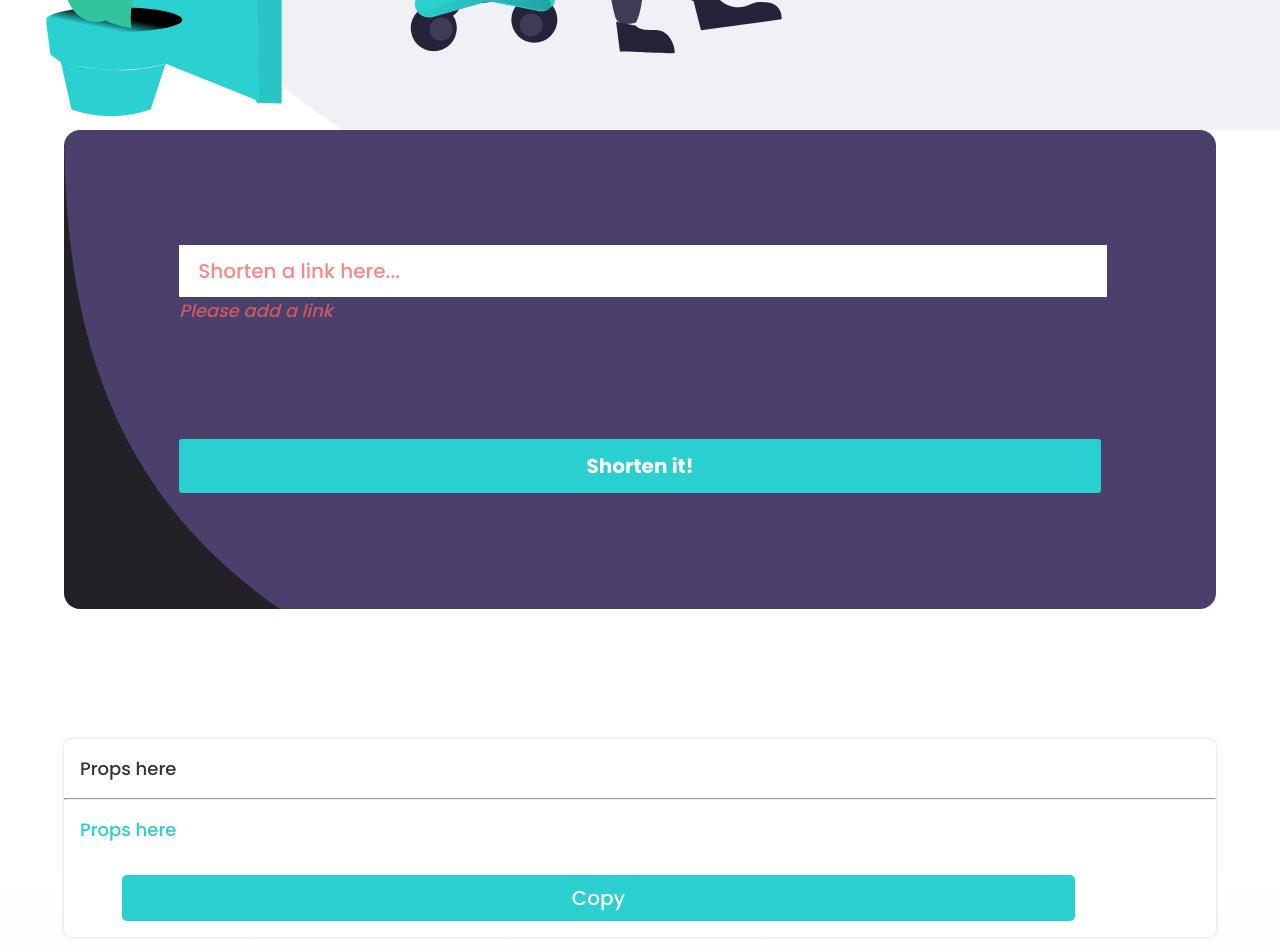
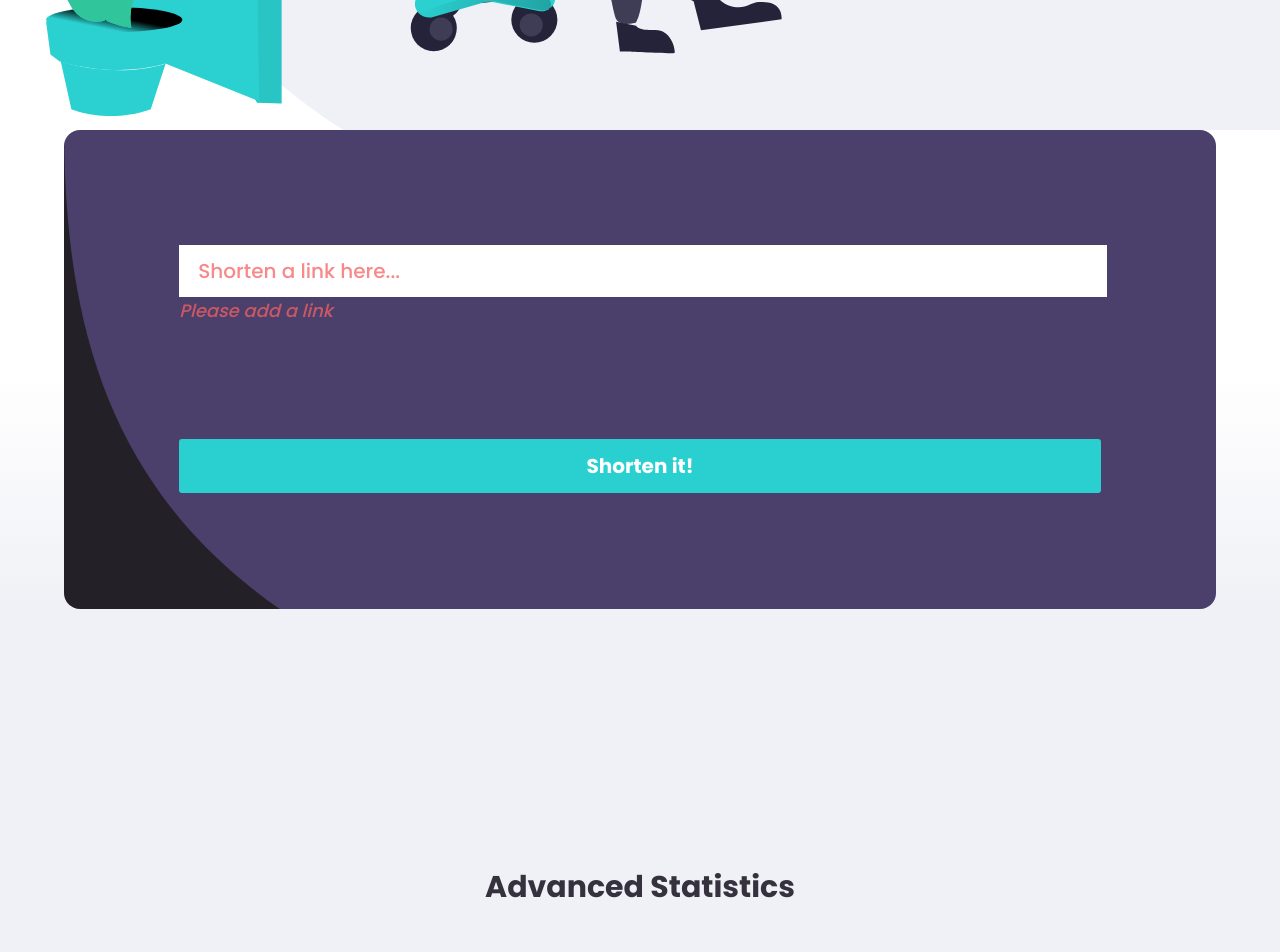
Before and after one commit to emquiroga/url-shortening-api, a React (Create React App) app: page / in a window 1280 px wide. Shown: the part 800-1752 px from the top of the page. Built offline with nearby package versions, Linux system fonts and the light colour scheme; no server answers.

Commit message:
fecthing working, props passed to displayed components and started dealing with errors

```diff
--- a/src/components/Shorten.js
+++ b/src/components/Shorten.js
@@ -1,4 +1,4 @@
-import React, {useState, useEffect} from "react";
+import React, {useState} from "react";
 import styled from "styled-components";
 import bgmobile from '../assets/bg-shorten-mobile.svg'
 import shortLinks from "../services/ShortLinks";
@@ -13,7 +13,7 @@ position: relative;
 background: linear-gradient(180deg, white 50%, #F0F1F6);
 
 `
-const StyledWrapper = styled.div`
+const StyledForm = styled.form`
 width: 90%;
 padding: 0;
 margin: auto;
@@ -71,16 +71,25 @@ export const Shorten = () => {
         setValue(event.target.value)
     }
 
-
     const [link, setLink] = useState("")
 
-    useEffect(function () {
-        shortLinks({myLink : 'https://www.youtube.com/watch?v=QBLbXgeXMU8&t=737s&ab_channel=midudev'}).then(link => setLink(link))
-    }, [])
+    const submit = (event) => {
+        event.preventDefault();
+        shortLinks({myLink: value})
+        .then(link => setLink(link))
+    }
+    const validLink = new RegExp(
+        `shrtco.de/[a-zA-Z0-9._:$!%-]`
+    )
+
+    // useEffect(function () {
+    //     shortLinks({myLink : 'https://www.youtube.com/watch?v=QBLbXgeXMU8&t=737s&ab_channel=midudev'}).then(link => setLink(link))
+    // }, [])
 
     return (
         <StyledShorten>
-            <StyledWrapper>
+            <StyledForm
+            onSubmit={submit}>
                 <StyledInput
                 placeholder="Shorten a link here..."
                 value={value}
@@ -94,10 +103,15 @@ export const Shorten = () => {
                 :
                 null
                 }
-                <StyledButton>
+                <StyledButton
+                type="submit"
+                >
                     Shorten it!
                 </StyledButton>
-            </StyledWrapper>
+            </StyledForm>
+            {link.match(validLink)
+            ?
+            <>
                 <Shortened
                 link={link}
                 />
@@ -107,6 +121,10 @@ export const Shorten = () => {
                 <Shortened
                 link={link}
                 />
+            </>
+            :
+            null
+            }
         </StyledShorten>
     )
 }
--- a/src/components/Shortened.js
+++ b/src/components/Shortened.js
@@ -19,6 +19,9 @@ const ShortenedOutput = styled.p`
 margin: auto;
 padding: 1rem;
 font-size: 18px;
+`
+const StyledLink = styled.a`
+text-decoration: none;
 color: hsl(180, 66%, 49%);
 `
 const CopyBtn = styled.button`
@@ -41,7 +44,12 @@ export const Shortened = ({src, link}) => {
             </ShortenedSrc>
             <hr style={{margin: 0}}/>
             <ShortenedOutput>
-                {link} Props here
+                <StyledLink
+                href={link}
+                target="_blank"
+                >
+                    {link}
+                </StyledLink>
             </ShortenedOutput>
             <CopyBtn>
                 Copy
--- a/src/services/ShortLinks.js
+++ b/src/services/ShortLinks.js
@@ -1,6 +1,6 @@
 
 
-export default function shortLinks ({myLink = 'https://clixs-dev.netlify.app/'} = {}) {
+export default function shortLinks ({myLink}) {
     const apiURL = `https://api.shrtco.de/v2/shorten?url=${myLink}`
     return fetch(apiURL)
     .then(res => res.json())
@@ -10,4 +10,7 @@ export default function shortLinks ({myLink = 'https://clixs-dev.netlify.app/'}
         console.log(shortLink)
         return shortLink
     })
+    .catch((error) => {
+        alert(`There's an error at your link. See ${error}`)
+    })
 }
```
Lines whose indentation alone changed are shown as unchanged.
